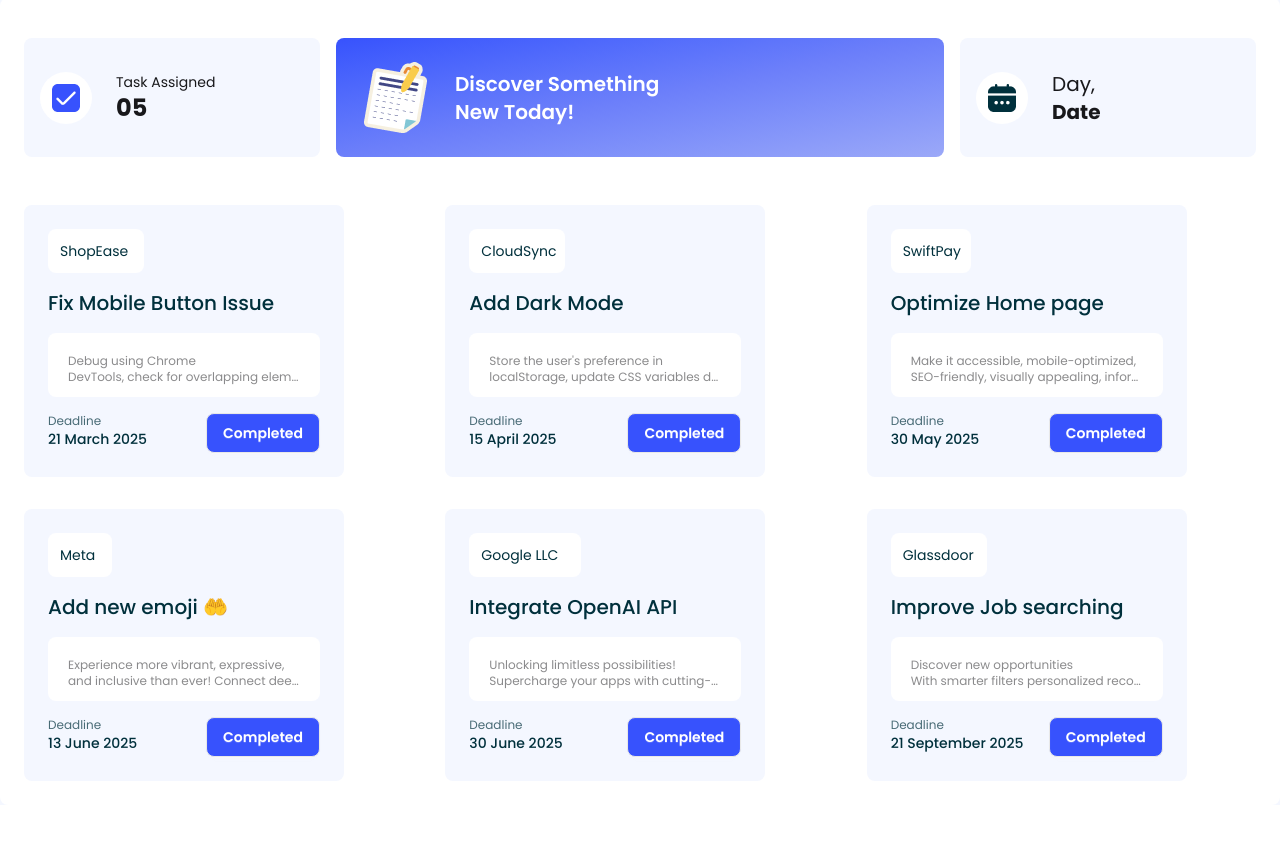
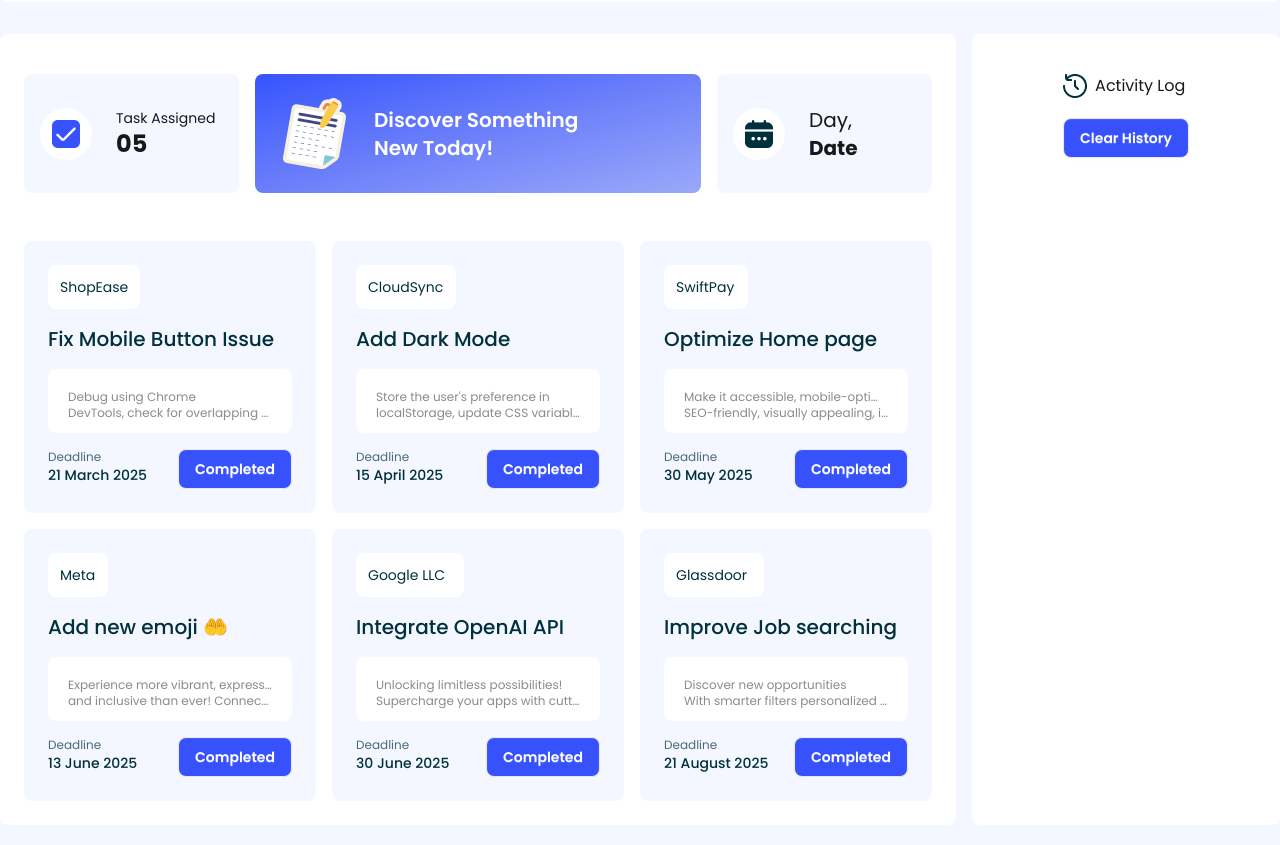
Before and after one commit to ashraful-fahim/dev-board, a plain HTML site: page index.html in a window 1280 px wide. Shown: the part 106-951 px from the top of the page. Before the commit the page ends 911 px from the top, so only its background shows below. Drawn offline with nearby package versions, Linux system fonts and the light colour scheme.

Commit message:
completed the layout of the home page

```diff
--- a/index.html
+++ b/index.html
@@ -21,9 +21,9 @@
     </style>
 </head>
 
-<body class="bg-[#F4F7FF] font-poppins md:container mx-auto">
-    <header class="border-white bg-white p-5">
-        <nav class="flex justify-between px-5">
+<body class="bg-[#F4F7FF] font-poppins">
+    <header class="md:container mx-auto py-5">
+        <nav class="flex justify-between bg-white rounded-lg p-3">
             <div class="flex items-center gap-4">
                 <img src="./assets/logo.png" alt="">
                 <h1 class="text-3xl font-light">Dev <span class="font-bold">Board</span></h1>
@@ -39,8 +39,10 @@
             </div>
         </nav>
     </header>
-    <main class="bg-[#F4F7FF]">
-        <section class="bg-white rounded-lg p-6">
+    <main class="bg-[#F4F7FF] md:container mx-auto mt-3 pb-5">
+        <section class="grid grid-cols-4 gap-4">
+            <!-- left section -->
+            <section class="col-span-3 bg-white rounded-lg p-6">
                 <!-- boxes section -->
                 <div class="grid grid-cols-4 gap-4 py-4">
                     <!-- task Box -->
@@ -73,17 +75,18 @@
                     </div>
                 </div>
                 <!-- card section -->
-            <div class="grid grid-cols-3 gap-8 mt-8">
+                <div class="grid grid-cols-3 gap-4 mt-8">
                     <!-- card-1 -->
-                <div class="w-80 p-6 space-y-4 bg-[#F4F7FF] rounded-lg">
-                    <div class="mr-44 text-sm border-white bg-white text-[#00303C] p-3 rounded-lg">
+                    <div class="p-6 space-y-4 border-[#F4F7FF] bg-[#F4F7FF] rounded-lg">
+                        <div class="mr-38 text-sm border-white bg-white text-[#00303C] p-3 rounded-lg">
                             <p>ShopEase</p>
                         </div>
                         <h3 class="text-xl font-medium text-[#00303C]">Fix Mobile Button Issue </h3>
                         <div class="h-16 border-white bg-white p-5 rounded-lg">
                             <p class="text-xs opacity-50 truncate ">Debug using Chrome
                                 <br>DevTools, check for overlapping elements, and ensure
-                            onClick works properly and ensure onClick works properly</p>
+                                onClick works properly and ensure onClick works properly
+                            </p>
                         </div>
                         <div class="flex justify-between">
                             <div>
@@ -94,14 +97,16 @@
                         </div>
                     </div>
                     <!-- card-2 -->
-                <div class="w-80 p-6 space-y-4 bg-[#F4F7FF] rounded-lg">
-                    <div class="mr-44 text-sm border-white bg-white text-[#00303C] p-3 rounded-lg">
+                    <div class="p-6 space-y-4 border-[#F4F7FF] bg-[#F4F7FF] rounded-lg">
+                        <div class="mr-36 text-sm border-white bg-white text-[#00303C] p-3 rounded-lg">
                             <p>CloudSync</p>
                         </div>
                         <h3 class="text-xl font-medium text-[#00303C]">Add Dark Mode</h3>
                         <div class="h-16 border-white bg-white p-5 rounded-lg">
                             <p class="text-xs opacity-50 truncate ">Store the user's preference in
-                        <br>localStorage, update CSS variables dynamically, and apply a smooth transition effect.</p>
+                                <br>localStorage, update CSS variables dynamically, and apply a smooth transition
+                                effect.
+                            </p>
                         </div>
                         <div class="flex justify-between">
                             <div>
@@ -112,14 +117,16 @@
                         </div>
                     </div>
                     <!-- card-3 -->
-                <div class="w-80 p-6 space-y-4 bg-[#F4F7FF] rounded-lg">
-                    <div class="mr-48 text-sm border-white bg-white text-[#00303C] p-3 rounded-lg">
+                    <div class="p-6 space-y-4 border-[#F4F7FF] bg-[#F4F7FF] rounded-lg">
+                        <div class="mr-40 text-sm border-white bg-white text-[#00303C] p-3 rounded-lg">
                             <p>SwiftPay</p>
                         </div>
-                    <h3 class="text-xl font-medium text-[#00303C]">Optimize  Home page</h3>
+                        <h3 class="text-xl font-medium text-[#00303C]">Optimize Home page</h3>
                         <div class="h-16 border-white bg-white p-5 rounded-lg">
                             <p class="text-xs opacity-50 truncate ">Make it accessible, mobile-optimized,
-                            <br>SEO-friendly, visually appealing, informative, and conversion-focused with an intuitive, modern, and streamlined interface.</p>
+                                <br>SEO-friendly, visually appealing, informative, and conversion-focused with an
+                                intuitive, modern, and streamlined interface.
+                            </p>
                         </div>
                         <div class="flex justify-between">
                             <div>
@@ -130,14 +137,16 @@
                         </div>
                     </div>
                     <!-- card-4 -->
-                <div class="w-80 p-6 space-y-4 bg-[#F4F7FF] rounded-lg">
-                    <div class="mr-52 text-sm border-white bg-white text-[#00303C] p-3 rounded-lg">
+                    <div class="p-6 space-y-4 border-[#F4F7FF] bg-[#F4F7FF] rounded-lg">
+                        <div class="mr-46 text-sm border-white bg-white text-[#00303C] p-3 rounded-lg">
                             <p>Meta</p>
                         </div>
                         <h3 class="text-xl font-medium text-[#00303C]">Add new emoji 🤲</h3>
                         <div class="h-16 border-white bg-white p-5 rounded-lg">
                             <p class="text-xs opacity-50 truncate "> Experience more vibrant, expressive,
-                            <br>and inclusive than ever! Connect deeper, express yourself freely, and elevate your digital conversations with emojis that speak your language.</p>
+                                <br>and inclusive than ever! Connect deeper, express yourself freely, and elevate your
+                                digital conversations with emojis that speak your language.
+                            </p>
                         </div>
                         <div class="flex justify-between">
                             <div>
@@ -148,14 +157,16 @@
                         </div>
                     </div>
                     <!-- card-5 -->
-                <div class="w-80 p-6 space-y-4 bg-[#F4F7FF] rounded-lg">
-                    <div class="mr-40 text-sm border-white bg-white text-[#00303C] p-3 rounded-lg">
+                    <div class="p-6 space-y-4 border-[#F4F7FF] bg-[#F4F7FF] rounded-lg">
+                        <div class="mr-34 text-sm border-white bg-white text-[#00303C] p-3 rounded-lg">
                             <p>Google LLC</p>
                         </div>
                         <h3 class="text-xl font-medium text-[#00303C]">Integrate OpenAI API </h3>
                         <div class="h-16 border-white bg-white p-5 rounded-lg">
                             <p class="text-xs opacity-50 truncate ">Unlocking limitless possibilities!
-                            <br>Supercharge your apps with cutting-edge AI, enhancing user experiences and driving innovation with powerful, intelligent solutions at your fingertips.</p>
+                                <br>Supercharge your apps with cutting-edge AI, enhancing user experiences and driving
+                                innovation with powerful, intelligent solutions at your fingertips.
+                            </p>
                         </div>
                         <div class="flex justify-between">
                             <div>
@@ -166,29 +177,39 @@
                         </div>
                     </div>
                     <!-- card-6 -->
-                <div class="w-80 p-6 space-y-4 bg-[#F4F7FF] rounded-lg">
-                    <div class="mr-44 text-sm border-white bg-white text-[#00303C] p-3 rounded-lg">
+                    <div class="p-6 space-y-4 border-[#F4F7FF] bg-[#F4F7FF] rounded-lg">
+                        <div class="mr-36 text-sm border-white bg-white text-[#00303C] p-3 rounded-lg">
                             <p>Glassdoor</p>
                         </div>
                         <h3 class="text-xl font-medium text-[#00303C]">Improve Job searching </h3>
                         <div class="h-16 border-white bg-white p-5 rounded-lg">
                             <p class="text-xs opacity-50 truncate ">Discover new opportunities
-                            <br>With smarter filters personalized recommendations, and in-depth company insights. Elevate your career journey with a platform designed for your success.</p>
+                                <br>With smarter filters personalized recommendations, and in-depth company insights.
+                                Elevate your career journey with a platform designed for your success.
+                            </p>
                         </div>
                         <div class="flex justify-between">
                             <div>
                                 <p class="text-xs text-[#00303C] opacity-70">Deadline</p>
-                            <p class="text-sm font-medium text-[#00303C]">21 September 2025</p>
+                                <p class="text-sm font-medium text-[#00303C]">21 August 2025</p>
                             </div>
                             <button class="btn bg-[#3752FD] text-white rounded-lg">Completed</button>
                         </div>
                     </div>
             </section>
+            <!-- right section -->
+            <section class="bg-white flex justify-center rounded-lg">
+                <div class="space-y-5 py-10">
+                    <div class="flex gap-2">
+                        <img src="./assets/activity.png" alt="">
+                        <p>Activity Log</p>
+                    </div>
+                    <button class="btn bg-[#3752FD] text-white rounded-lg">Clear History</button>
+                </div>
+            </section>
+        </section>
 
     </main>
-    <footer>
-
-    </footer>
     <script src="./script/utilities.js"></script>
 </body>
 
```
Lines whose indentation alone changed are shown as unchanged.
